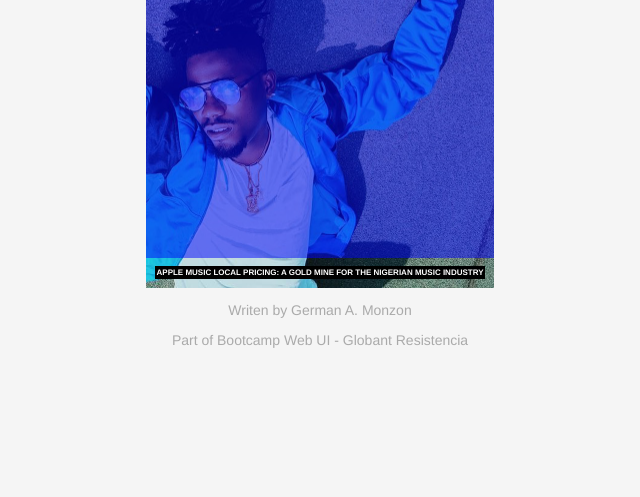
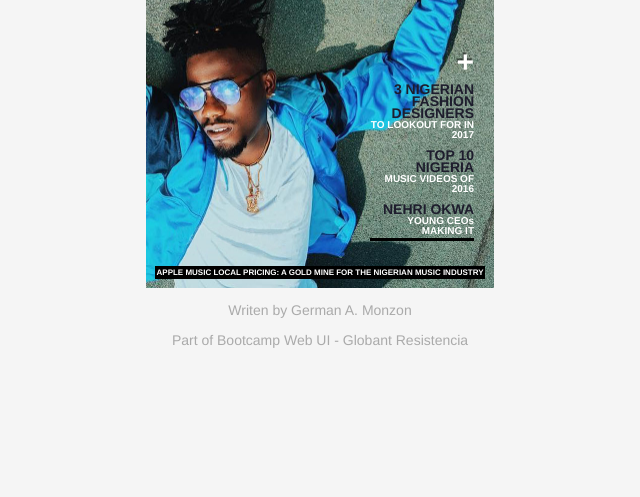
Before and after one commit to paulaflorensia/bootcamp-rcia, a plain HTML site: page CSS/German/magazine.html in a window 1280 px wide. Shown: the part 303-800 px from the top of the page, without its empty margins (320-960 px from the left). Drawn offline with Linux system fonts and the light colour scheme.

Commit message:
right coverlines

```diff
--- a/CSS/German/magazine.html
+++ b/CSS/German/magazine.html
@@ -39,6 +39,17 @@
 					<span class="ycee">YCEE</span>
 				</h2>
 
+				<aside class="aleft">
+					<p><span class="aside-plus">&#43;</span></p>
+					<p><span class="aside-title">3 nigerian fashion designers</span><br/>to lookout for in 2017</p>
+					<p><span class="aside-title">top 10 nigeria</span><br/>music videos of 2016</p>
+					<p class="bor-bott"><span class="aside-title">nehri okwa</span><br/>young ceo<span class="lower">s </span>making it</p>
+				</aside>
+
+				<aside class="aright">
+
+				</aside>
+
 			</article>
 
 			<footer>
--- a/CSS/German/style.css
+++ b/CSS/German/style.css
@@ -66,7 +66,7 @@ footer p{
 }
 
 #magazine > article{
-	background-color: rgba(0,0,255,0.5); /*delete after define layout*/
+	/*background-color: rgba(0,0,255,0.3); delete after define layout*/
 
 	height: 357.5px;
 	width: 100%;
@@ -169,6 +169,43 @@ footer p{
 	line-height: 75%;
 }
 
+.aleft{
+	color: white;
+	text-transform: uppercase;
+	line-height: 100%;
+
+	width: 30%;
+	position: relative;
+	float: right;
+	margin-right:20px;
+
+	font-weight: bold;
+	font-size: 10px;
+
+	top: 60px;
+	text-align: right;
+}
+
+.aside-title{
+	font-size: 14px;
+	color: #1e1d2d;
+	font-weight: bolder;
+}
+
+.aside-plus{
+	font-size: 30px;
+	text-shadow: -1px -2px rgba(0,0,0,0.5);
+}
+
+.lower{
+	text-transform: lowercase;
+}
+
+.bor-bott{
+	padding-bottom: 2px;
+	border-bottom: 3px solid black;
+}
+
 /*----- Content FOOTER ----- */
 
 #magazine > footer{
```
